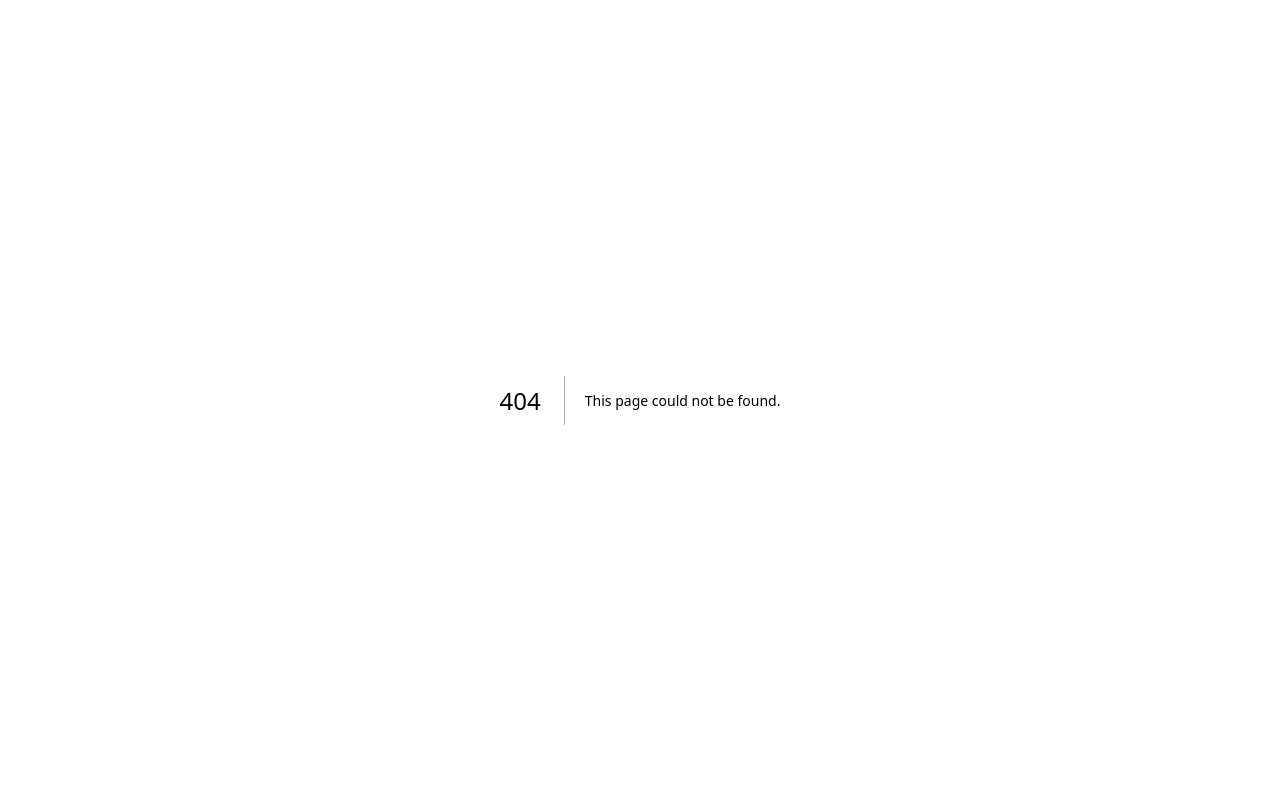
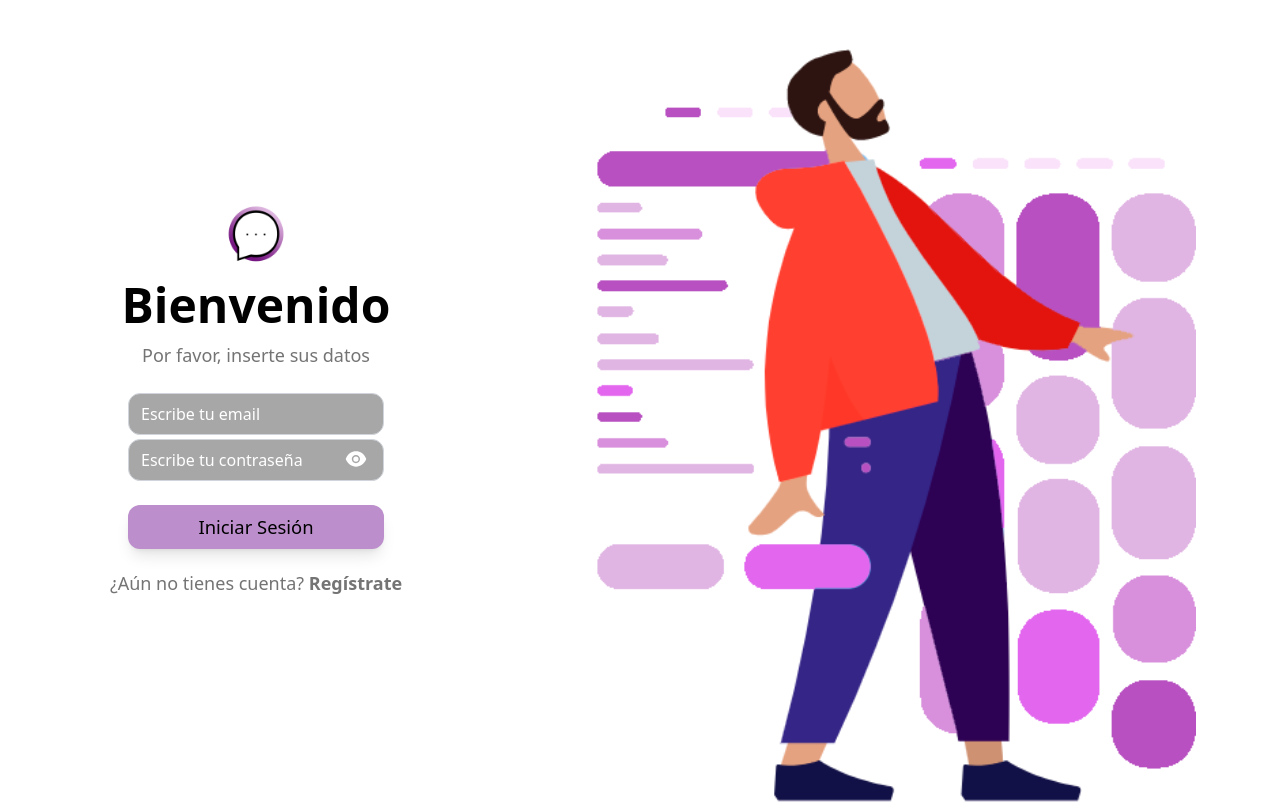
Before and after one commit to Sstark97/chat-now, a Next.js app: page /login in a window 1280 px wide. Before the commit this address had no page. Built offline with nearby package versions, Linux system fonts and the light colour scheme.

Commit message:
Login page styles

```diff
--- a/src/components/AuthHeader.tsx
+++ b/src/components/AuthHeader.tsx
@@ -4,9 +4,9 @@ import type { AuthHeaderProps } from "@customTypes/components"
 const AuthHeader = ({ title }: AuthHeaderProps) => {
     return (
         <section className="w-full flex flex-col items-center">
-            <Image src="/logo.png" alt="Logo" width={70} height={70} className="2xl:w-1/12"/>
-            <h1 className="text-3xl font-bold pt-2 2xl:text-4xl 2xl:pt-3">{title}</h1>
-            <p className="text-sm font-normal pt-2 text-secondary_text 2xl:text-lg 2xl:pt-3">Por favor, inserte sus datos</p>
+            <Image src="/logo.png" alt="Logo" width={70} height={70} className="md:w-[12%]"/>
+            <h1 className="text-3xl font-bold pt-2 md:text-5xl md:pt-4">{title}</h1>
+            <p className="text-sm font-normal pt-2 text-secondary_text md:text-lg md:pt-3 md:pb-5">Por favor, inserte sus datos</p>
         </section>
     )
 }
--- a/src/components/Button.tsx
+++ b/src/components/Button.tsx
@@ -7,7 +7,7 @@ const Button = ({ value }: ButtonProps) => {
     }
 
     return (
-        <button onClick={() => click()} className="w-4/5 bg-light_purple py-3 text-[1.15rem] rounded-xl shadow-lg hover:brightness-110 active:translate-y-[2%] active:shadow-md">{ value }</button>
+        <button onClick={() => click()} className="w-full bg-light_purple py-2 mt-5 md:mt-6 text-[1.15rem] rounded-xl shadow-lg hover:brightness-110 active:translate-y-[2%] active:shadow-md">{ value }</button>
     )
 }
 
--- a/src/components/Input.tsx
+++ b/src/components/Input.tsx
@@ -1,6 +1,6 @@
 import type { InputProps } from "@customTypes/components"
 
-const Input = ({ type, placeholder, children}: InputProps) => (
+const Input = ({ type, placeholder, children }: InputProps) => (
     <div className="relative flex flex-col mx-auto">
         <input
             type={type}
--- /dev/null
+++ b/src/containers/LoginForm.tsx
@@ -0,0 +1,23 @@
+import AuthHeader from "@components/AuthHeader"
+import Button from "@components/Button"
+import Input from "@components/Input"
+import PasswordInput from "@components/PasswordInput"
+import Link from "next/link"
+
+const LoginForm = () => (
+    <div className="w-full md:w-[40%]">
+        <AuthHeader title="Bienvenido" />
+
+        <form className="w-3/4 md:w-2/4 mx-auto">
+            <Input type="text" placeholder="Escribe tu email" />
+            <PasswordInput placeholder="Escribe tu contraseña" />
+            <Button value="Iniciar Sesión" />
+        </form>
+
+        <p className="mt-5 text-sm text-center text-secondary_text md:text-lg">
+            ¿Aún no tienes cuenta? <Link className="font-bold" href="">Regístrate</Link>
+        </p>
+    </div>
+)
+
+export default LoginForm
--- a/src/pages/index.tsx
+++ b/src/pages/index.tsx
@@ -1,5 +1,6 @@
 import Head from "next/head"
 import { Inter } from "next/font/google"
+import Login from "./login"
 
 const inter = Inter({ subsets: ["latin"] })
 
@@ -13,7 +14,7 @@ const Home = () => {
                 <link rel="icon" href="/favicon.ico" />
             </Head>
             <main className={inter.className}>
-                <h1 className="text-2xl text-center mt-3">Hello World</h1>
+                <Login />
             </main>
         </>
     )
--- /dev/null
+++ b/src/pages/login.tsx
@@ -0,0 +1,15 @@
+import LoginForm from "@containers/LoginForm"
+import Image from "next/image"
+
+const Login = () => {
+    return (
+        <div className="h-screen flex items-center">
+            <LoginForm />
+            <div className="md:w-[60%] flex items-center justify-center">
+                <Image src="/login.png" alt="LoginImage" width={600} height={0} className="hidden md:block"/>
+            </div>
+        </div>
+    )
+}
+
+export default Login
```
